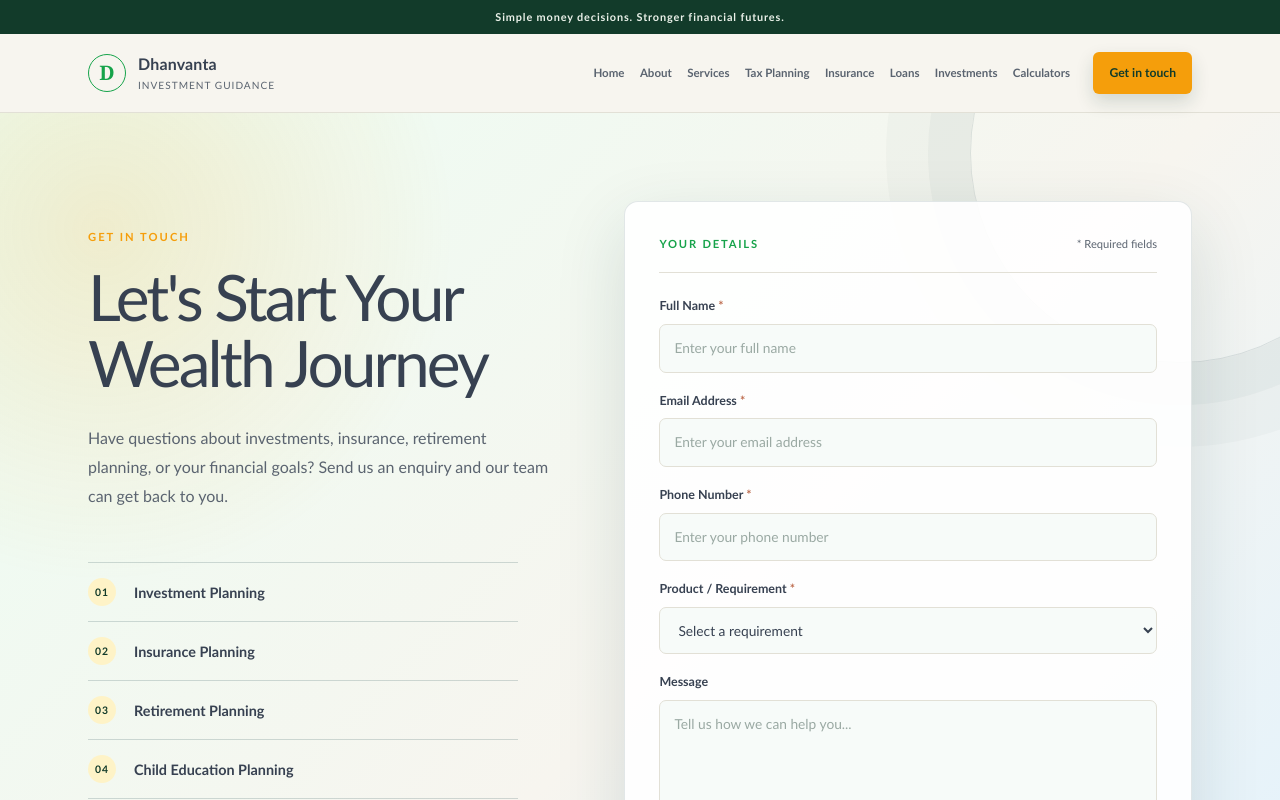
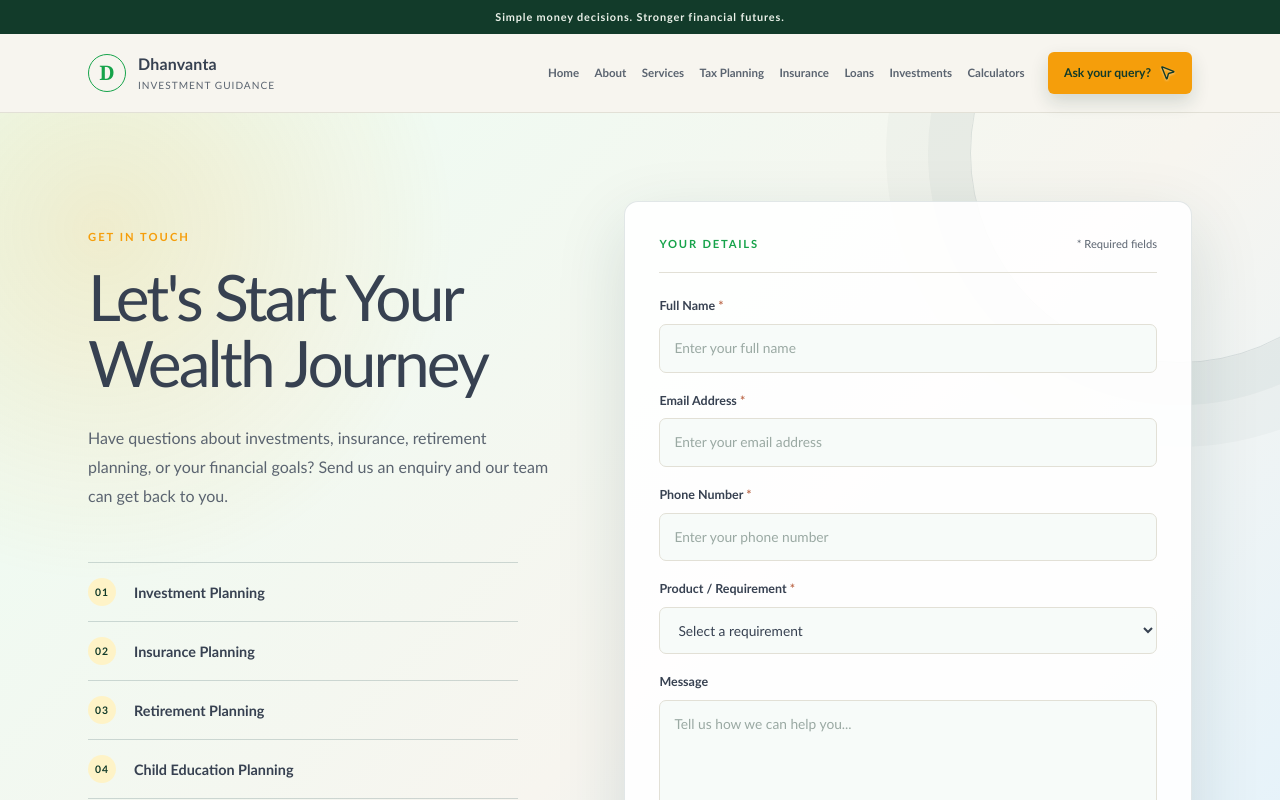
Before and after one commit to smritiRwt/Dhanvanta, a React (Vite) app: page /contact in a window 1280 px wide. Shown: the top 800 px of the page. Built offline with nearby package versions, Linux system fonts and the light colour scheme.

Commit message:
Update India audience wording

```diff
--- a/src/components/Navbar.jsx
+++ b/src/components/Navbar.jsx
@@ -1,5 +1,6 @@
 import React, {useState} from 'react'
 import {Link} from 'react-router-dom'
+import {MousePointer2} from 'lucide-react'
 
 const navigation=[
   {label:'Home',to:'/#top'},
@@ -28,7 +29,7 @@ export default function Navbar(){
 
         <nav className="desktop-nav hidden xl:flex items-center">
           {navigation.map(item=><Link key={item.label} to={item.to} className="nav-link">{item.label}</Link>)}
-          <Link to="/contact" className="ml-2 cta">Get in touch</Link>
+          <Link to="/contact#contact-form" className="ml-2 cta query-cta">Ask your query? <MousePointer2 className="query-pointer" size={17} aria-hidden="true" /></Link>
         </nav>
 
         <div className="xl:hidden">
@@ -40,7 +41,7 @@ export default function Navbar(){
         <div className="xl:hidden">
           <nav className="mobile-menu">
             {navigation.map(item=><Link key={item.label} to={item.to} className="nav-link" onClick={()=>setOpen(false)}>{item.label}</Link>)}
-            <Link to="/contact" className="mt-2 cta" onClick={()=>setOpen(false)}>Get in touch</Link>
+            <Link to="/contact#contact-form" className="mt-2 cta query-cta" onClick={()=>setOpen(false)}>Ask your query? <MousePointer2 className="query-pointer" size={17} aria-hidden="true" /></Link>
           </nav>
         </div>
       )}
--- a/src/pages/Contact.jsx
+++ b/src/pages/Contact.jsx
@@ -16,7 +16,7 @@ export default function Contact(){
             <div><span>04</span>Child Education Planning</div>
           </div>
         </div>
-        <div className="contact-form-panel">
+        <div className="contact-form-panel" id="contact-form">
           <div className="form-panel-heading"><span>YOUR DETAILS</span><small>* Required fields</small></div>
           <LeadForm />
         </div>
--- a/src/styles.css
+++ b/src/styles.css
@@ -31,6 +31,13 @@ a { transition:color .2s ease, background-color .2s ease, border-color .2s ease,
 .nav-link { color:var(--muted); font-size:.78rem; font-weight:600; }
 .nav-link:hover { color:var(--primary); }
 .site-header .cta { padding:.72rem 1rem; font-size:.76rem; }
+.site-header .query-cta { gap:9px; }
+.query-pointer { flex:none; color:#123B2A; filter:drop-shadow(0 1px 1px rgba(255,255,255,.55)); animation:query-pointer-nudge 1.35s ease-in-out infinite; }
+@keyframes query-pointer-nudge {
+	0%,100% { transform:translate(0,0); }
+	45% { transform:translate(3px,2px); }
+	65% { transform:translate(1px,0); }
+}
 .menu-button { border:1px solid var(--line); padding:7px 10px; color:var(--primary); background:transparent; border-radius:4px; font-size:1.1rem; }
 .mobile-menu { padding:4px 20px 20px; display:flex; flex-direction:column; gap:16px; }
 
@@ -408,6 +415,7 @@ a { transition:color .2s ease, background-color .2s ease, border-color .2s ease,
 
 @media (prefers-reduced-motion: reduce) {
 	.services-experience *, .services-experience *::before, .services-experience *::after { scroll-behavior:auto !important; transition-duration:.01ms !important; animation-duration:.01ms !important; }
+	.query-pointer { animation:none; }
 }
 
 @media (max-width: 768px) {
```
Also changed, not shown: 5 other files (tests, documents, lock files or other folders).
